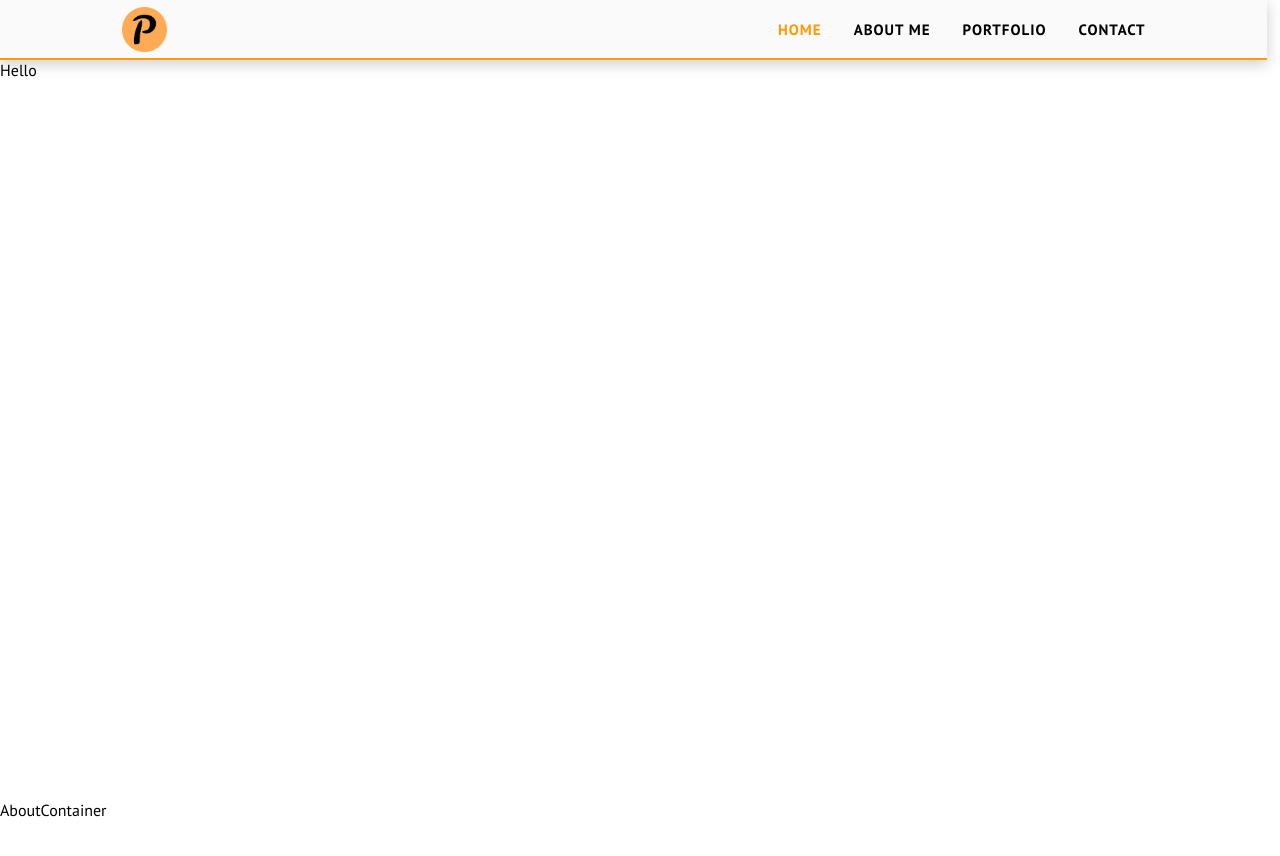
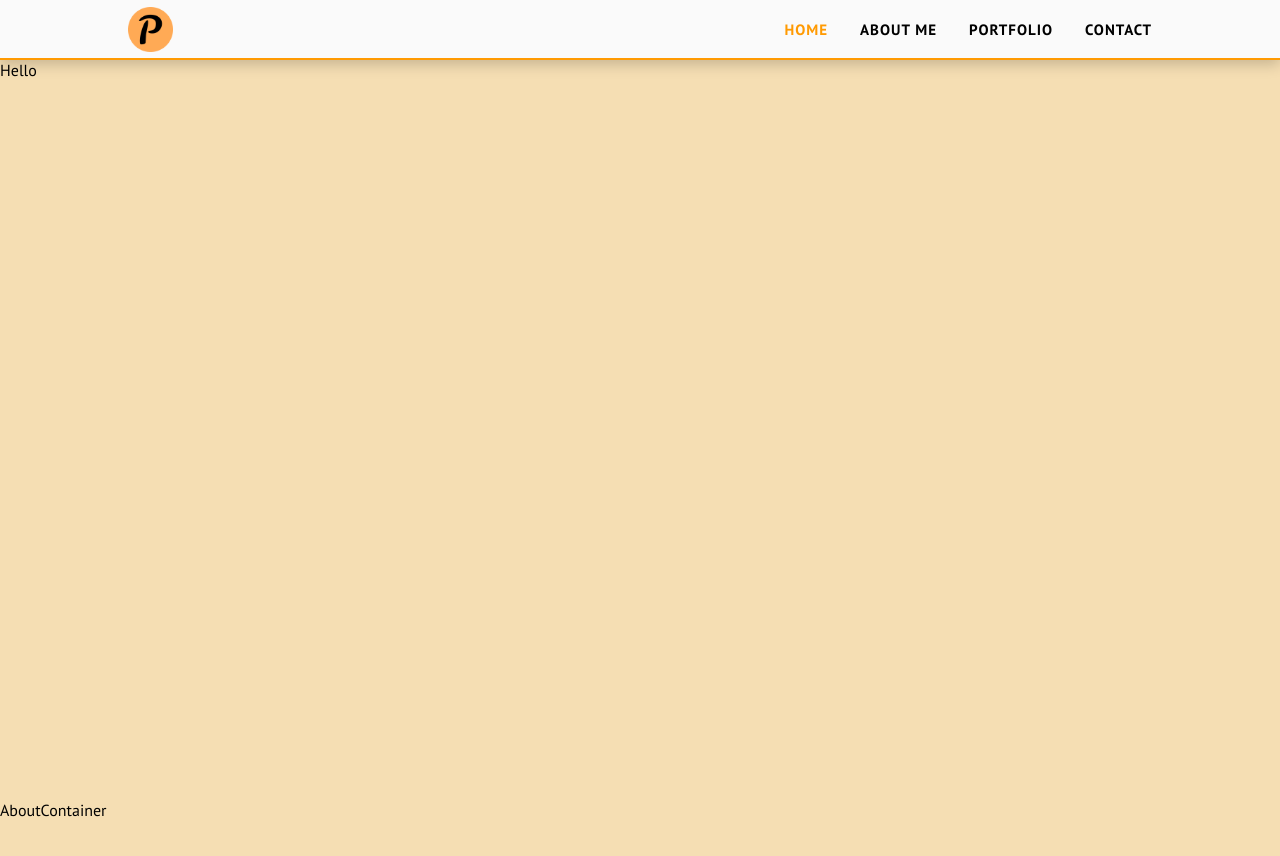
Before and after one commit to pranab-dey/Porfolio_react_redux_framer_motion, a React (Create React App) app: page / in a window 1280 px wide. Shown: the top 856 px of the page. Built offline with nearby package versions, Linux system fonts and the light colour scheme.

Commit message:
rectified something

```diff
--- a/src/components/Navbar/navbar.css
+++ b/src/components/Navbar/navbar.css
@@ -1,5 +1,8 @@
 li {
 	outline: none;
+}
+body {
+	background-color: wheat;
 }
 
 .nav {
@@ -7,7 +10,7 @@ li {
 	border-bottom: 2px solid var(--active-yellow);
 	position: sticky;
 	top: 0px;
-	width: 99vw;
+	width: 100vw;
 	height: 60px;
 	z-index: 1000;
 	box-shadow: 0 4px 14px 0 rgba(0, 0, 0, 0.2);
--- a/src/components/TextTyperLoader/TextTyperLoader.css
+++ b/src/components/TextTyperLoader/TextTyperLoader.css
@@ -1,18 +1,23 @@
 .var-highlight {
 	color: #c0ad60;
+	font-weight: bold;
+	font-family: 'Courier New';
 }
 .string-highlight {
 	color: rgba(253, 149, 90, 0.8);
+	font-family: 'Courier New', Courier, monospace;
 }
 
 #typewriter {
 	font-size: 18px;
 	margin: 0;
 	font-family: 'Courier New';
+	color: whitesmoke;
 }
 
 #typewriter:after {
 	content: '|';
+	color: white;
 	animation: blink 400ms linear infinite alternate;
 }
 
@@ -45,6 +50,6 @@
 
 @media screen and (max-width: 1024px) {
 	#typewriter {
-		font-size: 15px;
+		font-size: 20px;
 	}
 }
--- a/src/container/LandingPageContainer/FirstLandingPage.css
+++ b/src/container/LandingPageContainer/FirstLandingPage.css
@@ -5,8 +5,11 @@
 	height: 100vh;
 	margin: 0 auto; */
 	width: '100%';
-	height: 'auto';
+	/* height: 100vh; */
+	height: '100%';
 	position: relative;
+	z-index: 0;
+	background-color: black;
 }
 .img_responsive {
 	width: 70%;
@@ -31,7 +34,7 @@
 }
 
 body {
-	/* background-color: black; */
+	background-color: black;
 }
 @media screen and (max-width: 1024px) {
 	.img_responsive {
--- a/src/index.js
+++ b/src/index.js
@@ -2,9 +2,9 @@ import React from 'react';
 import ReactDOM from 'react-dom';
 import './global.css';
 
-// import { LandingPage, FullPage } from './pages';
+import { LandingPage, FullPage } from './pages';
 
-import { FullPage } from './pages';
+// import { FullPage } from './pages';
 
 ReactDOM.render(
 	<React.StrictMode>
```
Also changed, not shown: 1 other file (tests, documents, lock files or other folders).
